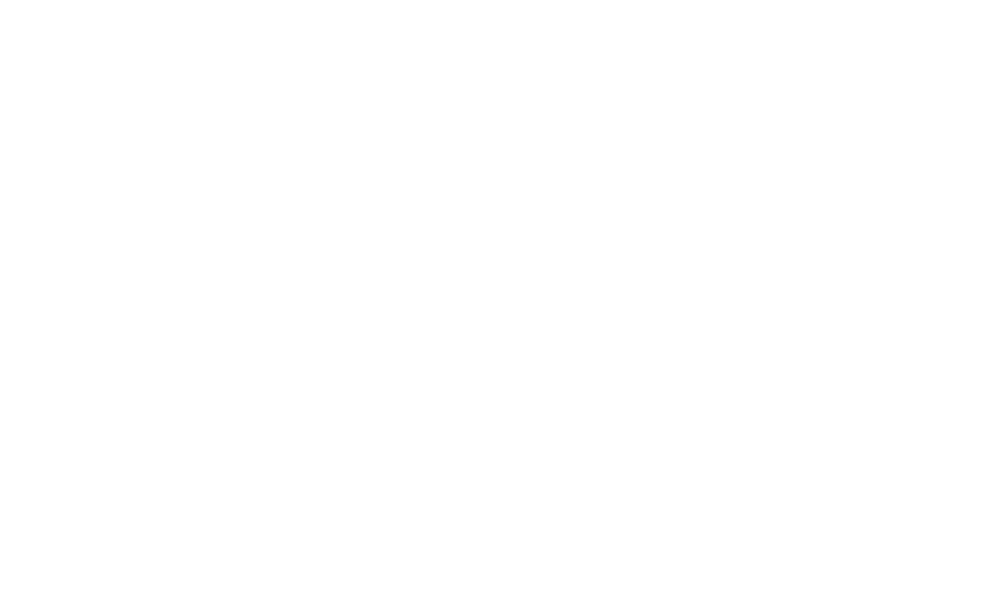
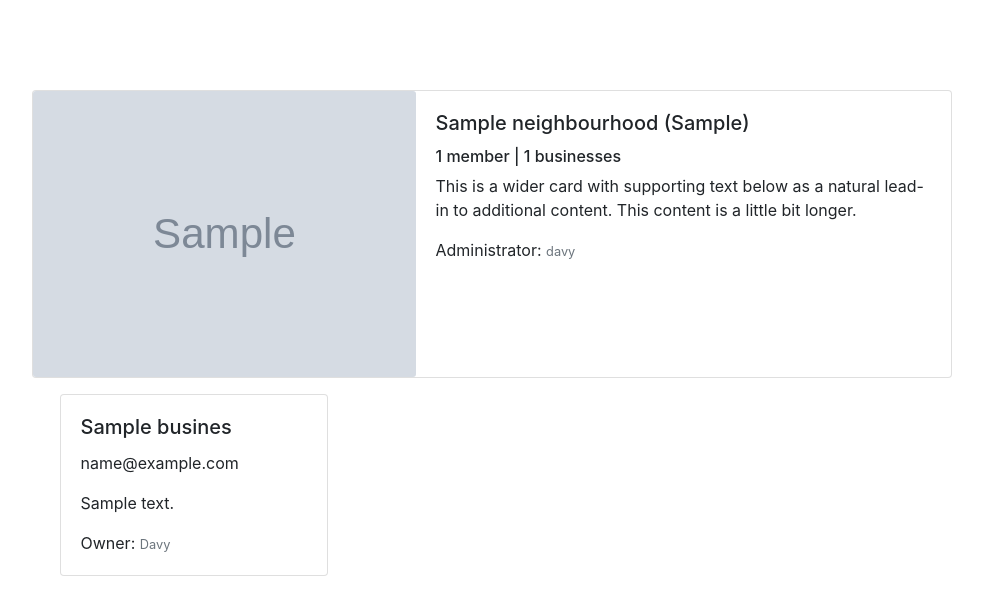
Before and after one commit to poldiee/Hood, a Django app: page /single_hood/1 in a window 1280 px wide. Before the commit the part shown is empty. Shown: the top 615 px of the page, without its empty margins (148-1131 px from the left). Run offline with Django 4.2, Linux system fonts and the light colour scheme; data comes from the database, SQL or seed files in the repository; tables that the repository leaves empty hold one stand-in row (values such as "Sample post"); grey boxes marked "Sample" are stand-in pictures; some libraries are stand-ins or nearby versions.

Commit message:
businesses in hood user have joined

```diff
--- a/hoodwatch/templates/all_hoods.html
+++ b/hoodwatch/templates/all_hoods.html
@@ -12,8 +12,8 @@
                     <h5 class="card-title"><a href="{% url 'single-hood' hood.id %}">{{ hood.name }}   </a> ({{hood.location}}) <span style="float:right">{{hood.members.count}} member{{hood.members.count|pluralize}}</span></h5>
                     <p class="card-text">quick example text to build on the card title and make up the bulk of
                         the card's content.</p>
-                    {% if request.user.profile.neighbourhood != hood %}
-                    <a href="{% url 'join-hood' hood.id %}" class="btn btn-primary">Join Hood</a>
+                        {% if not request.user.profile.neighbourhood %}
+                        <a href="{% url 'join-hood' hood.id %}" class="btn btn-primary">Join Hood</a>
                     {% elif request.user.profile.neighbourhood == hood %}
                     <a href="{% url 'leave-hood' hood.id %}" class="btn btn-outline-danger">Leave Hood</a>
                     {% endif %}
--- a/hoodwatch/templates/profile.html
+++ b/hoodwatch/templates/profile.html
@@ -13,5 +13,8 @@
         <div class="col-md-3"></div>
     </div>
     <a href="{% url 'edit-profile' user.username %}">Edit Profile</a>
+    {% if request.user.profile.neighbourhood %}
+    <a href="{% url 'single-hood' user.profile.neighbourhood.id %}">{{ user.profile.neighbourhood.name }}</a>
+    {% endif %}
 </div>
 {% endblock %}
--- a/hoodwatch/templates/single_hood.html
+++ b/hoodwatch/templates/single_hood.html
@@ -0,0 +1,57 @@
+{% extends 'base.html' %}
+{% load crispy_forms_tags %}
+{% block content %}
+
+<div class="container" style="margin-top:7%">
+    <div class="row">
+        <div class="col-md-1"></div>
+        <div class="col-md-10">
+            <div class="card mb-3">
+                <div class="row no-gutters">
+                    <div class="col-md-5">
+                        <img src="{{ hood.hood_logo.url }}" class="card-img" alt="...">
+                    </div>
+                    <div class="col-md-7">
+                        <div class="card-body">
+                            <h5 class="card-title">{{ hood.name }} ({{hood.location}})
+                            </h5>
+                            <h6 class="card-text">
+                                <span>{{hood.members.count}} member{{hood.members.count|pluralize}}</span>
+                                | {{ hood.business.count }} businesses
+                            </h6>
+                            <p class="card-text">This is a wider card with supporting text below as a natural lead-in to
+                                additional content. This content is a little bit longer.</p>
+                            <p class="card-text">Administrator: <small class="text-muted">{{ hood.admin.user.username }}</small></p>
+                        </div>
+                    </div>
+                </div>
+            </div>
+        </div>
+        <div class="col-md-1"></div>
+    </div>
+    <div class="container">
+        <div class="row">
+            <div class="col-md-1"></div>
+            <div class="col-md-10">
+                {% for bus in business %}
+                <div class="col-md-4">
+                    <div class="card mb-4">
+                        <div class="card-body">
+                            <h5 class="card-title">{{bus.name}}
+                            </h5>
+                            <p class="card-text">{{bus.email}}</p>
+                            <p class="card-text">{{bus.description}}</p>
+                            <p class="card-text">Owner: <small class="text-muted">{{ bus.user.user.username|title }}</small></p>
+                        </div>
+                    </div>
+                </div>
+                {% endfor %}
+            </div>
+            <div class="col-md-1"></div>
+        </div>
+    </div>
+
+
+</div>
+
+{% endblock %}
--- a/hoodwatch/views.py
+++ b/hoodwatch/views.py
@@ -2,7 +2,7 @@
 from .forms import SignupForm
 from django.contrib.auth import login, authenticate
 from django.contrib.auth.decorators import login_required
-from .models import NeighbourHood, Profile
+from .models import NeighbourHood, Profile, Business
 from .forms import UpdateProfileForm, NeighbourHoodForm
 from django.contrib.auth.models import User
 
@@ -50,8 +50,13 @@
 
 def single_hood(request, hood_id):
     hood = NeighbourHood.objects.get(id=hood_id)
-    return render(request, 'single_hood.html')
-
+    business = Business.objects.filter(neighbourhood=hood)
+    print(business)
+    params = {
+        'hood': hood,
+        'business': business
+    }
+    return render(request, 'single_hood.html', params)
 def join_hood(request, id):
     neighbourhood = get_object_or_404(NeighbourHood, id=id)
     request.user.profile.neighbourhood = neighbourhood
```
